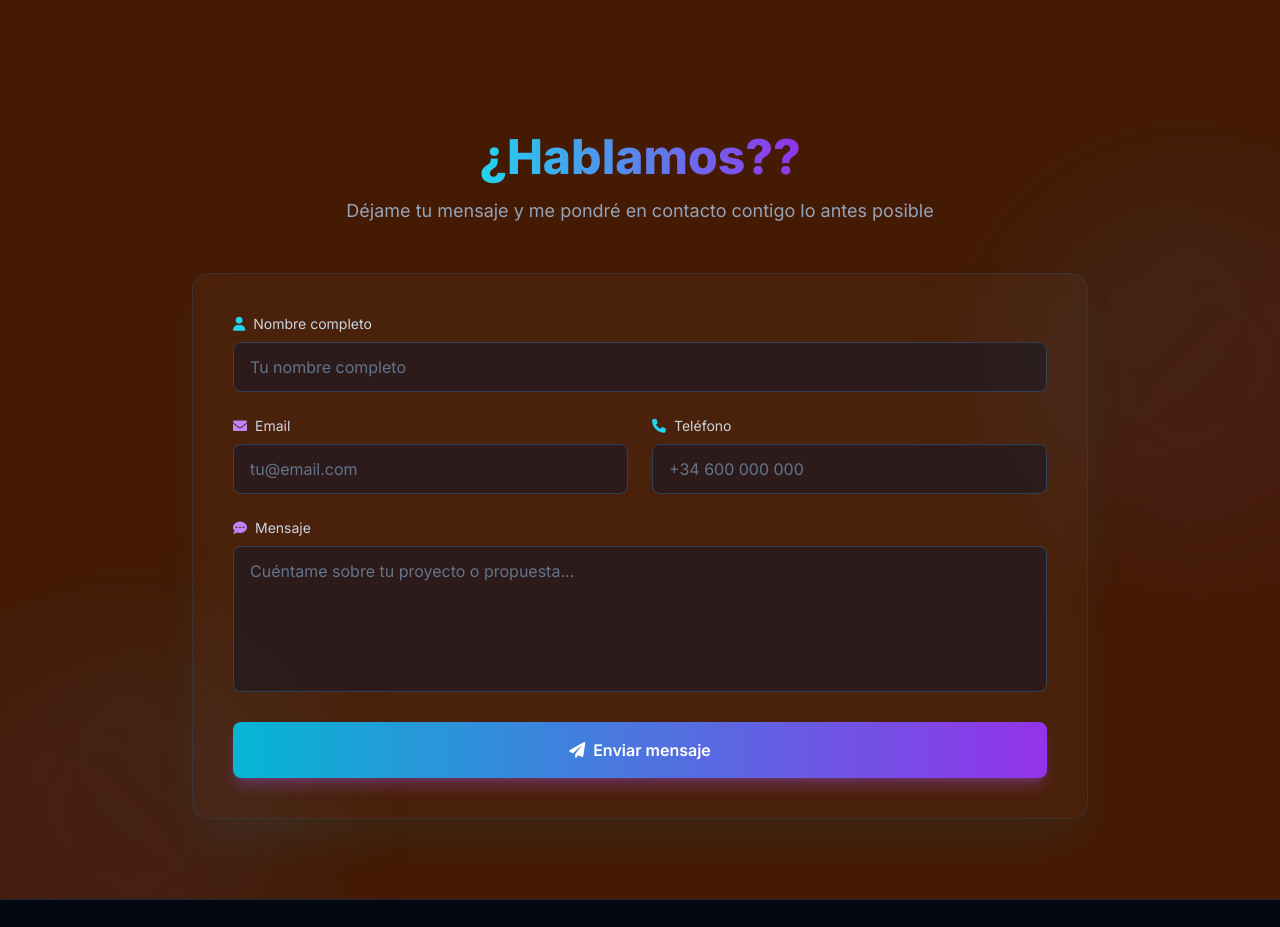
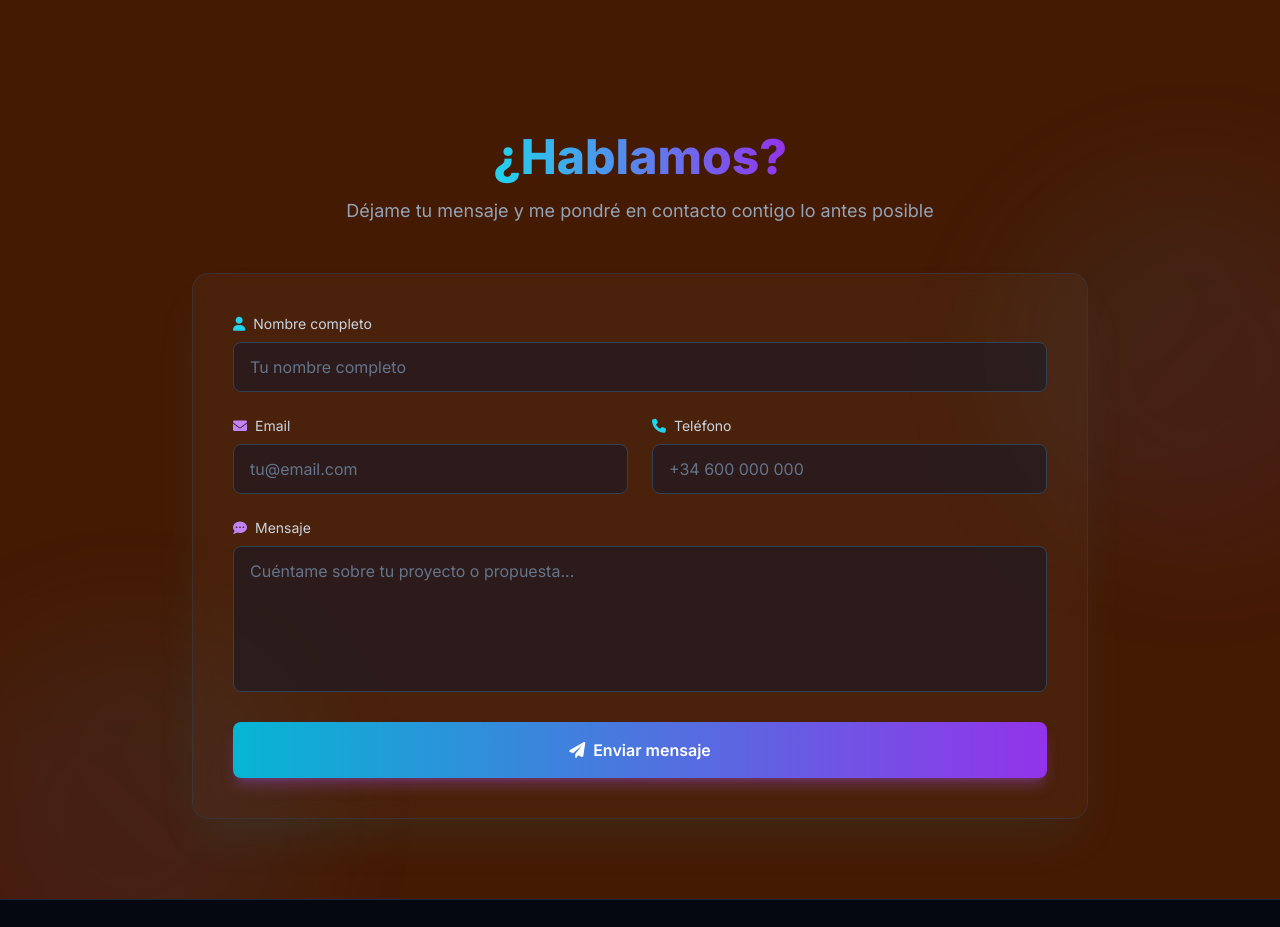
Before and after one commit to Rolando20255202/mi-primer-portafolio, a plain HTML site: page index.html in a window 1280 px wide. Shown: the part 2340-3267 px from the top of the page. Drawn offline with nearby package versions, Linux system fonts and the light colour scheme.

```diff
--- a/index.html
+++ b/index.html
@@ -385,7 +385,7 @@
             <span
               class="bg-gradient-to-r from-cyan-400 to-purple-600 text-transparent bg-clip-text"
             >
-              ¿Hablamos??
+              ¿Hablamos?
             </span>
           </h2>
           <p class="text-slate-400 text-lg">
```
